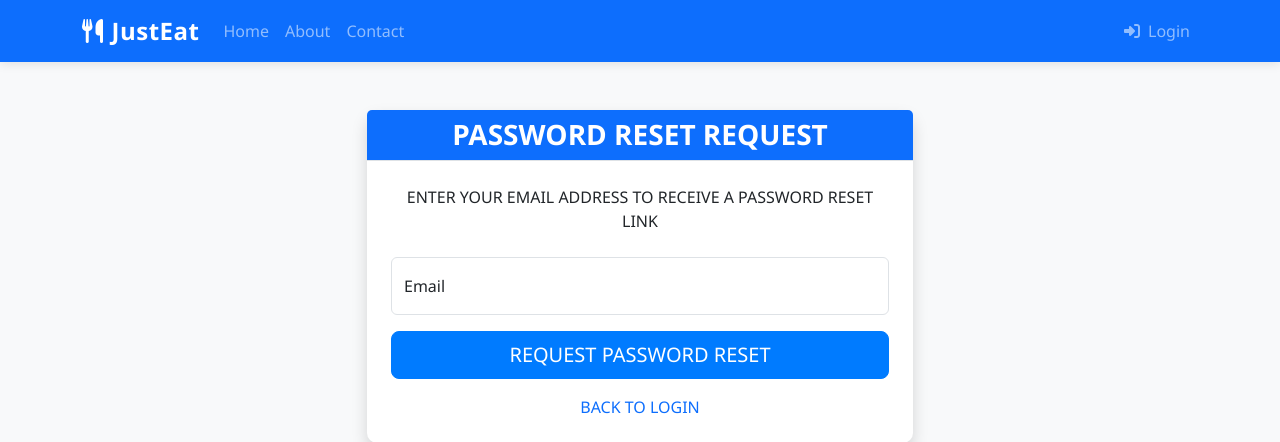
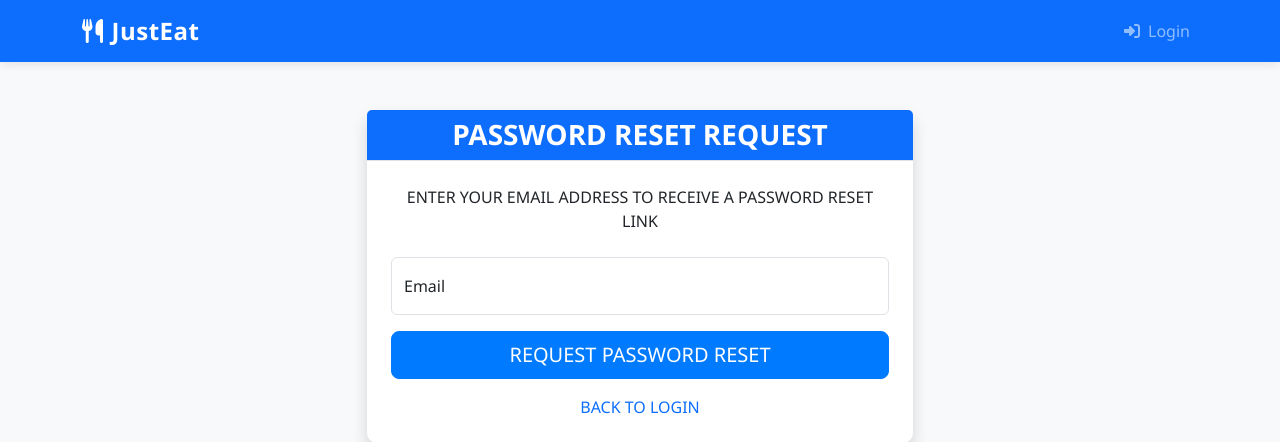
Before and after one commit to Shivam-2310/food-delivery, a Flask app: page /auth/reset_password_request in a window 1280 px wide. Shown: the top 442 px of the page. Run offline with Flask 3, Linux system fonts and the light colour scheme.

Commit message:
feat: removed extra buttons

```diff
--- a/app/templates/base.html
+++ b/app/templates/base.html
@@ -24,10 +24,6 @@
             </button>
             <div class="collapse navbar-collapse" id="navbarNav">
                 <ul class="navbar-nav me-auto">
-                    <li class="nav-item">
-                        <a class="nav-link" href="{{ url_for('main.index') }}">Home</a>
-                    </li>
-
                     {% if current_user.is_authenticated %}
                         {% if current_user.is_customer() %}
                             <li class="nav-item">
@@ -50,13 +46,6 @@
                                 <a class="nav-link" href="{{ url_for('owner.orders') }}">Orders</a>
                             </li>
                         {% endif %}
-                    {% else %}
-                        <li class="nav-item">
-                            <a class="nav-link" href="{{ url_for('main.about') }}">About</a>
-                        </li>
-                        <li class="nav-item">
-                            <a class="nav-link" href="{{ url_for('main.contact') }}">Contact</a>
-                        </li>
                     {% endif %}
                 </ul>
 
```
